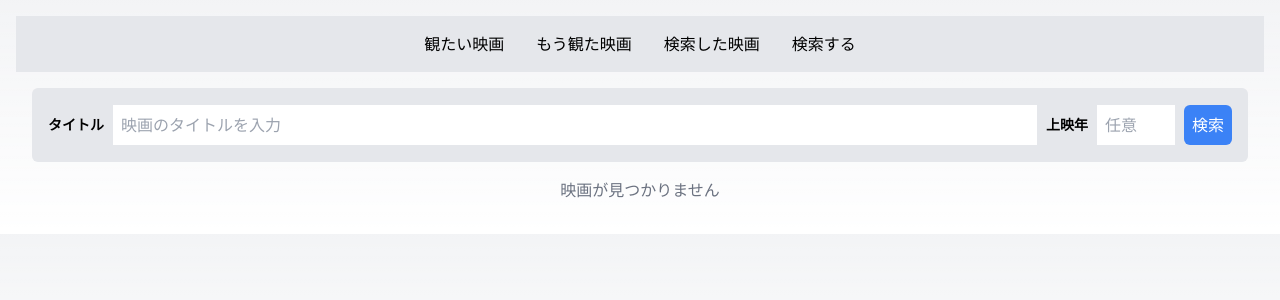
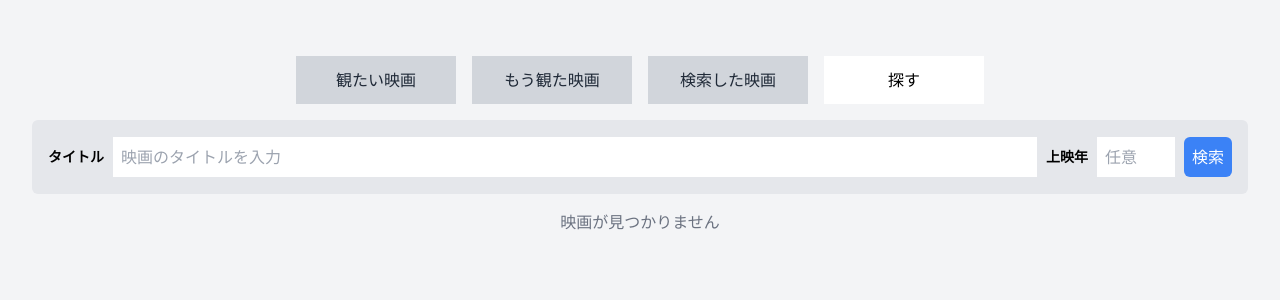
Before and after one commit to Koujirou513/movie-list-app, a Next.js app in the folder frontend/: page /search in a window 1280 px wide. Shown: the top 300 px of the page. Built offline with nearby package versions, Linux system fonts and the light colour scheme.

Commit message:
add:検索ページ、navバー、背景色変更

```diff
--- a/frontend/src/app/components/PageSelectionBar.tsx
+++ b/frontend/src/app/components/PageSelectionBar.tsx
@@ -1,22 +1,32 @@
 import Link from "next/link";
+import { usePathname } from "next/navigation";
 
-const PageSelectionBar = () => {
+export default function PageSelectionBar() {
+    const pathname = usePathname();
+
+    // リンク情報の配列
+    const links = [
+        { href: '/watchlist', label: '観たい映画' },
+        { href: '/watched', label: 'もう観た映画' },
+        { href: '/searched', label: '検索した映画' },
+        { href: '/search', label: '探す' },
+    ];
+
     return (
-        <nav className="flex justify-center space-x-4 bg-gray-200 p-2">
-            <Link href="/watchlist" className="p-2 hover:bg-gray-300">
-            観たい映画
-            </Link>
-            <Link href="/watched" className="p-2 hover:bg-gray-300">
-            もう観た映画
-            </Link>
-            <Link href="/searched" className="p-2 hover:bg-gray-300">
-            検索した映画
-            </Link>
-            <Link href="/search" className="p-2 hover:bg-gray-300">
-            検索する
-            </Link>
+        <nav className="flex justify-center space-x-4 pt-10">
+            {links.map((link) => (
+                <Link
+                    key={link.href}
+                    href={link.href}
+                    className={`w-40 p-3 text-center ${
+                        pathname === link.href
+                            ? 'bg-white text-black'
+                            : 'bg-gray-300 text-gray-800 hover:bg-gray-400'
+                    }`}
+                >
+                        <span>{link.label}</span>
+                </Link>
+            ))}
         </nav>
     );
 };
-
-export default PageSelectionBar;
--- a/frontend/src/app/components/SearchBar.tsx
+++ b/frontend/src/app/components/SearchBar.tsx
@@ -29,18 +29,18 @@ export default function SearchBar({ onSearchResults }: SearchBarProps) {
     };
     return (
         <div className='flex items-center space-x-2 bg-gray-200 p-4 rounded-md'>
-            <label className='text-sm font-semibold'>タイトル</label>
+            <label className='text-sm font-semibold text-black'>タイトル</label>
             <input
                 type="text"
-                className="border p-2 flex-grow"
+                className="border p-2 flex-grow text-black"
                 value={title}
                 onChange={(e) => setTitle(e.target.value)}
                 placeholder="映画のタイトルを入力"
             />
-            <label className='text-sm font-semibold'>上映年</label>
+            <label className='text-sm font-semibold text-black'>上映年</label>
             <input
                 type='text'
-                className='border p-2 w-20'
+                className='border p-2 w-20 text-black'
                 value={year}
                 onChange={(e) => setYear(e.target.value)}
                 placeholder='任意'
--- a/frontend/src/app/globals.css
+++ b/frontend/src/app/globals.css
@@ -12,18 +12,19 @@
   :root {
     --foreground-rgb: 255, 255, 255;
     --background-start-rgb: 0, 0, 0;
-    --background-end-rgb: 0, 0, 0;
+    --background-end-rgb: 20, 20, 20;
   }
 }
 
 body {
   color: rgb(var(--foreground-rgb));
-  background: linear-gradient(
+  background-color: rgb(var(--background-start-rgb));
+  /* background: linear-gradient(
       to bottom,
       transparent,
       rgb(var(--background-end-rgb))
     )
-    rgb(var(--background-start-rgb));
+    rgb(var(--background-start-rgb)); */
 }
 
 @layer utilities {
--- a/frontend/src/app/search/page.tsx
+++ b/frontend/src/app/search/page.tsx
@@ -1,3 +1,5 @@
+'use client'
+
 import { useState } from 'react';
 import axios from 'axios';
 import PageSelectionBar from '../components/PageSelectionBar';
--- a/frontend/src/app/searched/page.tsx
+++ b/frontend/src/app/searched/page.tsx
@@ -1,3 +1,5 @@
+'use client'
+
 import { useEffect, useState } from "react";
 import axios from "axios";
 import MovieCard from "../components/MovieCard";
@@ -13,7 +15,7 @@ export default function WatchList() {
 
     return (
         <div >
-            <h1 className="text-3xl font-bold mb-4">観たい映画リスト</h1>
+            <h1 className="text-3xl font-bold mb-4">検索した映画リスト</h1>
             <div className="grid grid-cols-1 md:grid-cols-3 gap-4">
                 {movies.map(movie => (
                     <MovieCard key={movie.imdbID} movie={movie}/>
--- a/frontend/src/app/watched/page.tsx
+++ b/frontend/src/app/watched/page.tsx
@@ -1,3 +1,5 @@
+'use client'
+
 import { useEffect, useState } from 'react';
 import axios from 'axios';
 import MovieCard from '@/app/components/MovieCard';
@@ -19,7 +21,7 @@ export default function WatchList() {
 
   return (
     <div>
-      <h1 className="text-3xl font-bold mb-4">観たい映画リスト</h1>
+      <h1 className="text-3xl font-bold mb-4">もう見た映画リスト</h1>
       <div className="grid grid-cols-1 md:grid-cols-3 gap-4">
         {movies.map((movie) => (
           <MovieCard key={movie.id} movie={movie} onClick={() => handleMovieClick(movie)} />
--- a/frontend/src/app/watchlist/page.tsx
+++ b/frontend/src/app/watchlist/page.tsx
@@ -1,3 +1,5 @@
+'use client'
+
 import { useEffect, useState } from 'react';
 import axios from 'axios';
 import MovieCard from '@/app/components/MovieCard';
```
